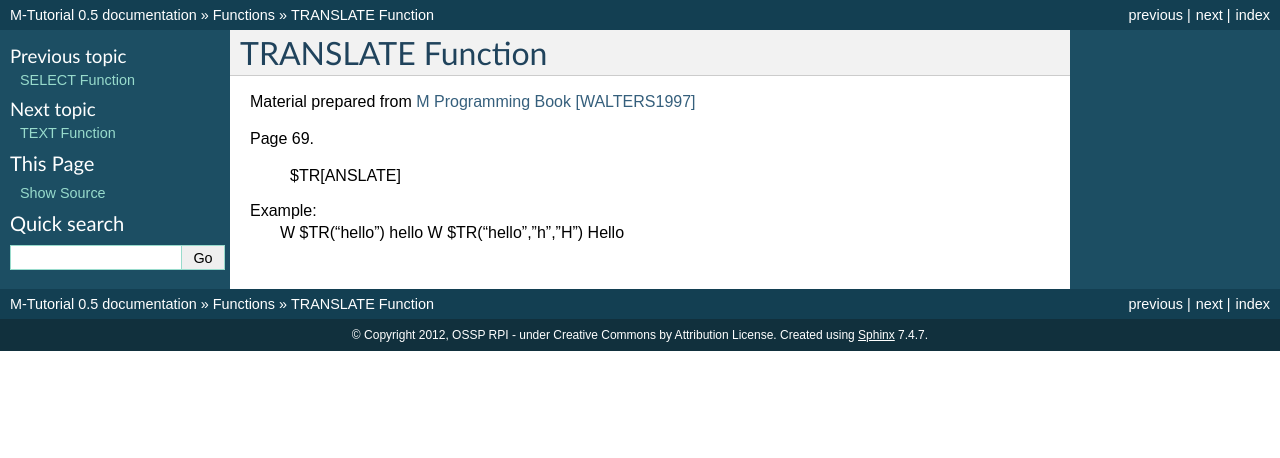
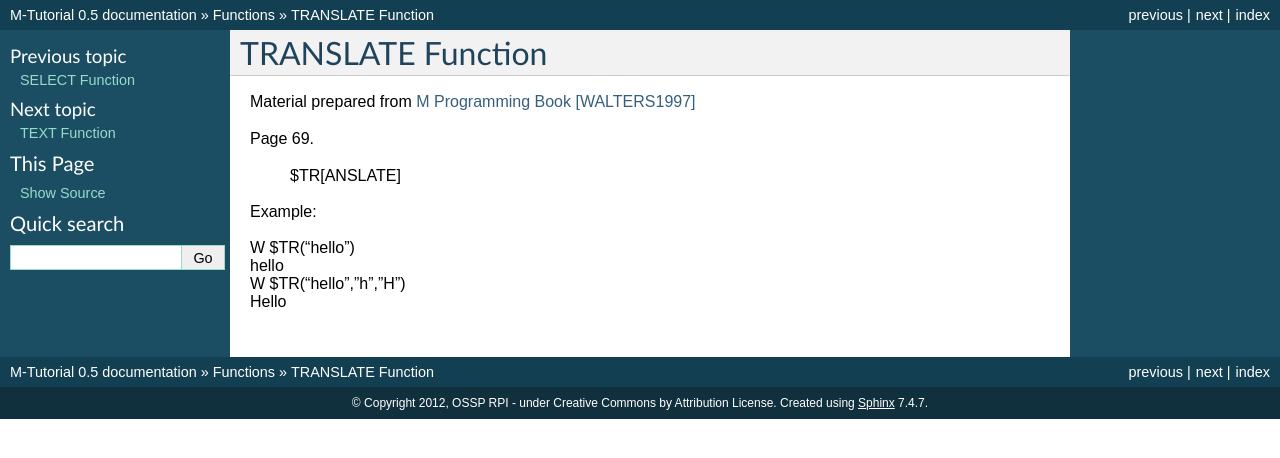
Before and after one commit to luisibanez/M-Tutorial, a Sphinx documentation site: the page built from source/TRANSLATE_Function.rst, in a window 1280 px wide. Shown: the top 458 px of the page. Built offline with Sphinx 7.4.7, drawn with Linux system fonts in a browser that asks for light colours.

Commit message:
better formatting

```diff
--- a/source/TRANSLATE_Function.rst
+++ b/source/TRANSLATE_Function.rst
@@ -11,10 +11,11 @@ Page 69.
 
 
 Example:
- W $TR("hello")
- hello
- W $TR("hello","h","H")
- Hello
+
+|   W $TR("hello")
+|   hello
+|   W $TR("hello","h","H")
+|   Hello
 
 
 .. _M Programming book: http://books.google.com/books?id=jo8_Mtmp30kC&printsec=frontcover&dq=M+Programming&hl=en&sa=X&ei=2mktT--GHajw0gHnkKWUCw&ved=0CDIQ6AEwAA#v=onepage&q=M%20Programming&f=false
```
